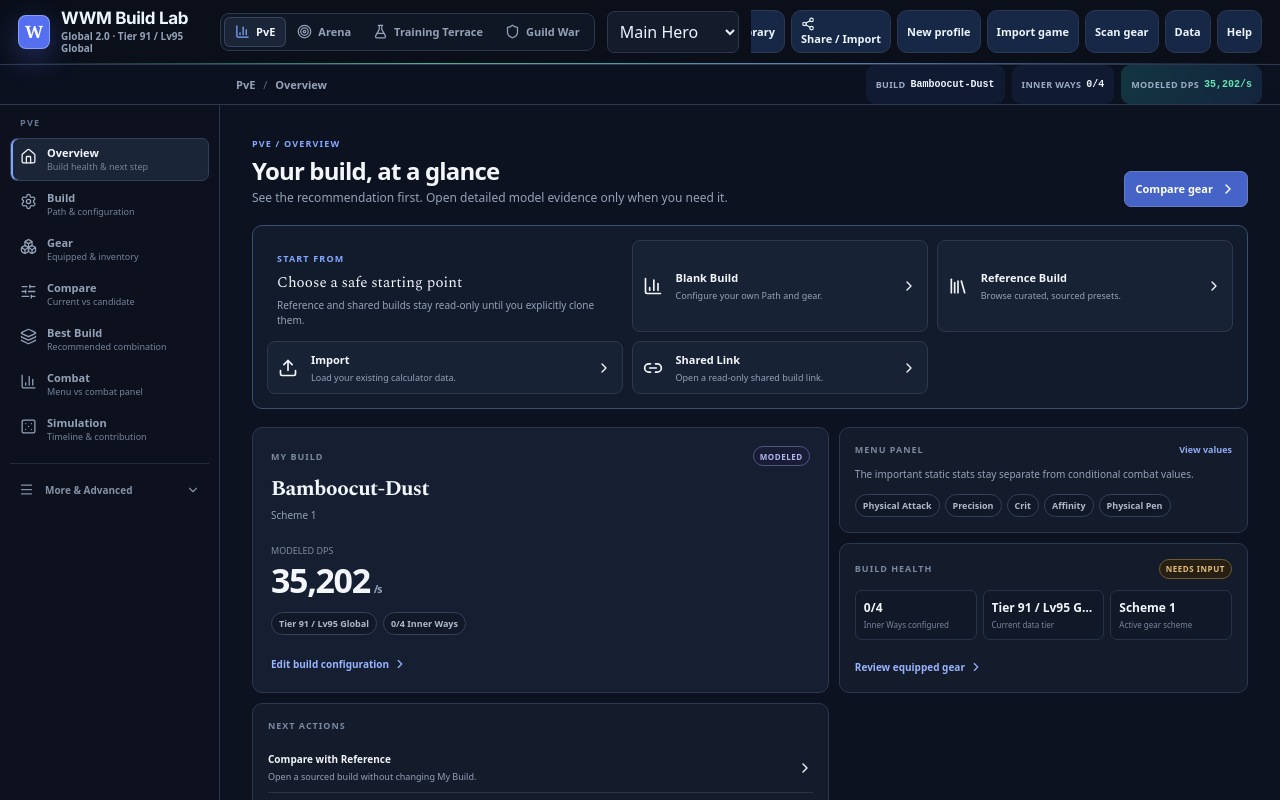
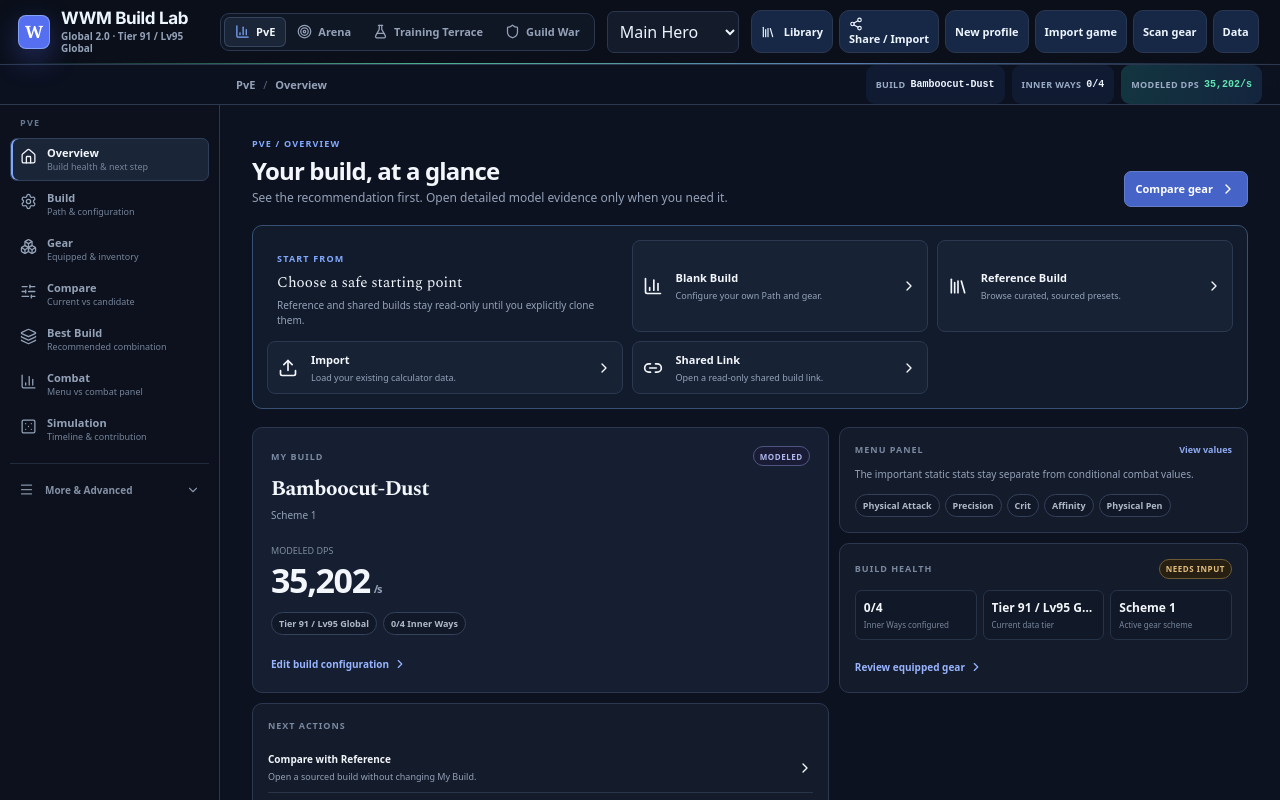
Before and after one commit to PNHD/wwm-calc, a React (Vite) app: page / in a window 1280 px wide. Shown: the top 800 px of the page. Built offline with nearby package versions, Linux system fonts and the light colour scheme.

Commit message:
fix: prevent masthead action strip overlap

```diff
--- a/src/product/workspace-redesign.css
+++ b/src/product/workspace-redesign.css
@@ -22,7 +22,7 @@
 .product-masthead-v2 .product-brand strong{font:700 17px/1.1 system-ui,-apple-system,sans-serif;letter-spacing:-.02em}
 .product-masthead-v2 .product-brand small{font:600 10px/1.25 system-ui,-apple-system,sans-serif;color:var(--workspace-muted)}
 .product-masthead-v2 .product-role{position:relative;z-index:1;min-width:0}.product-masthead-v2 .product-role select{min-width:132px;max-width:190px;height:34px;border-radius:7px!important;background:var(--workspace-surface)!important;border-color:var(--workspace-border)!important}
-.product-actions-v2{position:relative;z-index:2;display:flex;justify-content:flex-end;gap:5px;min-width:0;overflow-x:auto;scrollbar-width:none}
+.product-actions-v2{position:relative;z-index:2;display:flex;justify-content:flex-start;gap:5px;min-width:0;overflow-x:auto;scrollbar-width:none}
 .product-actions-v2::-webkit-scrollbar{display:none}
 .product-actions-v2 button{flex:none;min-height:34px!important;border-radius:7px!important;background:transparent!important;border-color:var(--workspace-border)!important;padding:6px 9px!important;font-size:11px!important}
 .product-actions-v2 button:hover{background:var(--workspace-surface-raised)!important;color:var(--workspace-text)!important;border-color:#53657f!important}
```
